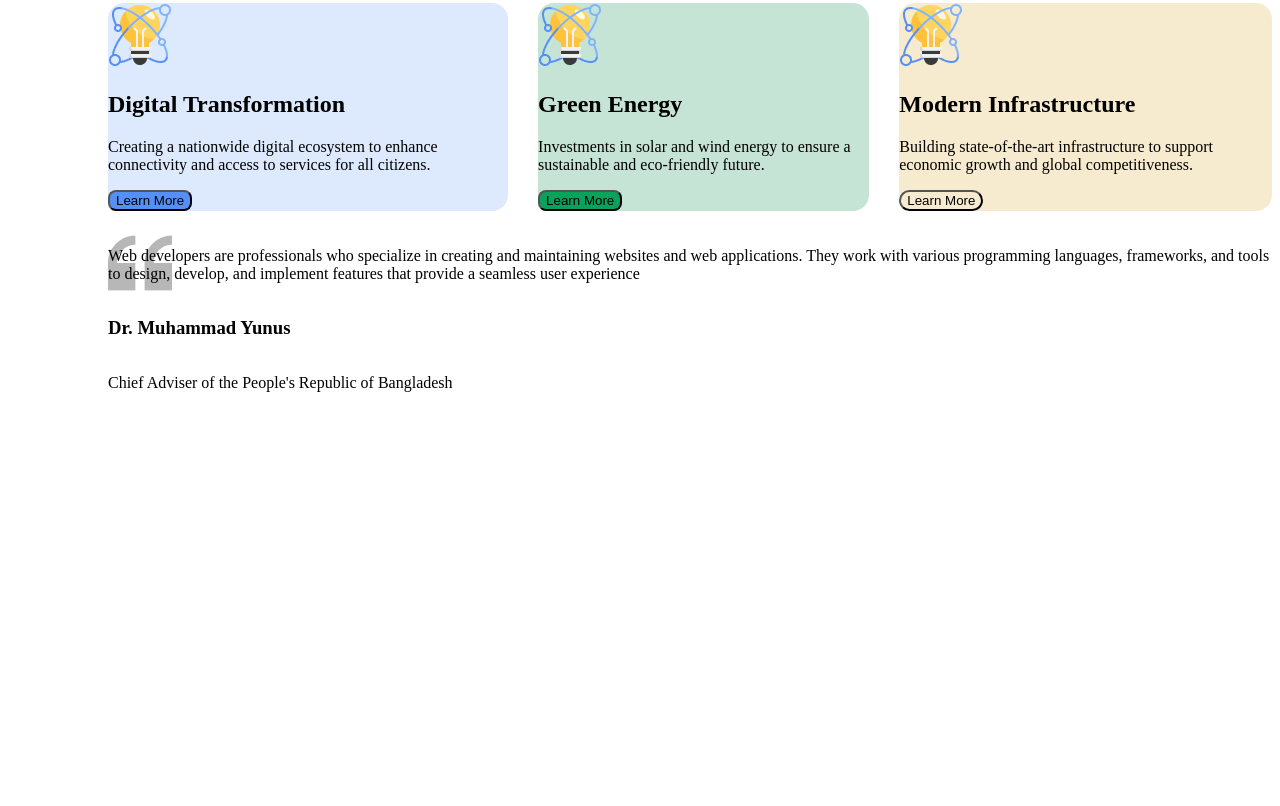
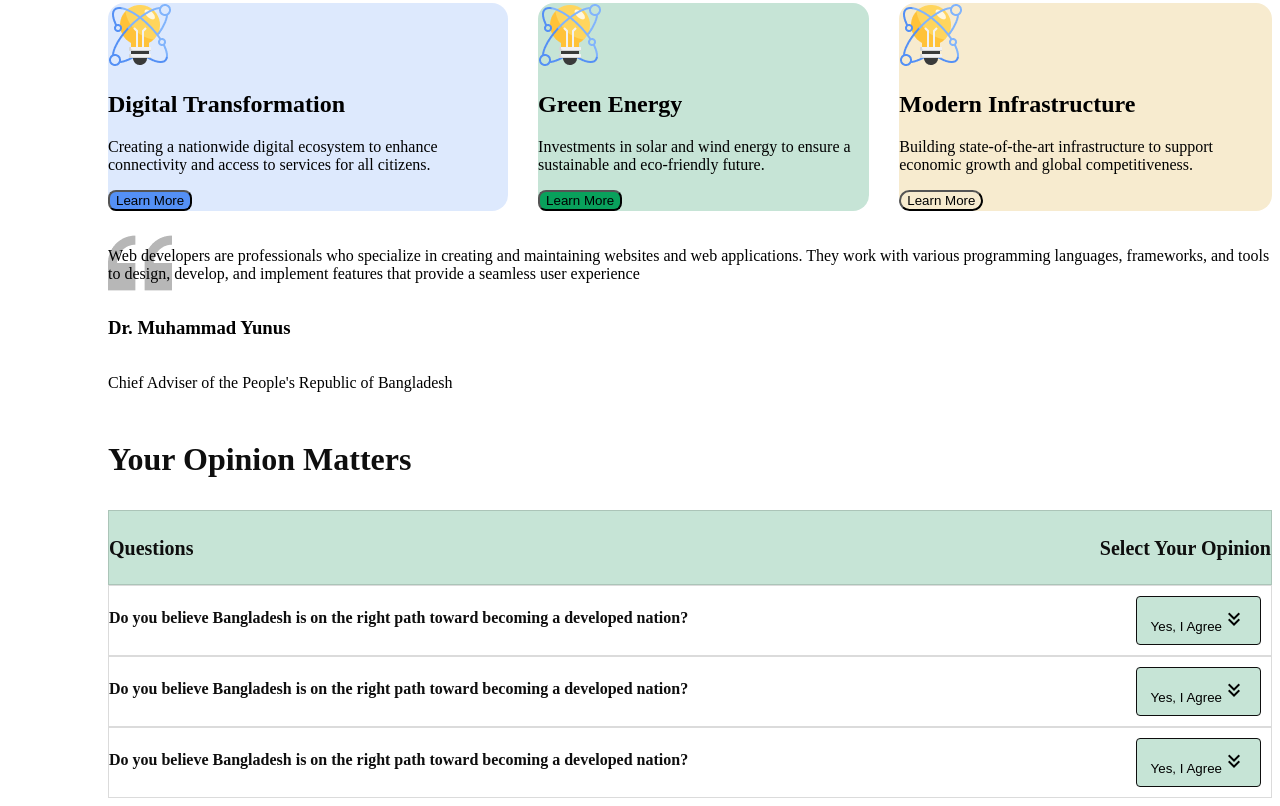
Before and after one commit to FAHAD321RCF/ph-assignment1, a plain HTML site: page index.html in a window 1280 px wide. Shown: the part 1322-2128 px from the top of the page. Before the commit the page ends 1738 px from the top, so only its background shows below. Drawn offline with nearby package versions, Linux system fonts and the light colour scheme.

Commit message:
first commit

```diff
--- a/index.html
+++ b/index.html
@@ -4,6 +4,7 @@
     <meta charset="UTF-8">
     <meta name="viewport" content="width=device-width, initial-scale=1.0">
     <title>My first assignment</title>
+    <link rel="stylesheet" href="https://fonts.googleapis.com/css2?family=Material+Symbols+Outlined:opsz,wght,FILL,GRAD@24,400,0,0&icon_names=keyboard_double_arrow_down" />
     <link rel="stylesheet" href="./style/style.css">
 
 </head>
@@ -93,6 +94,32 @@
 
 </div>
  </section>
+ <section>
+
+    <h3 class="header5">Your Opinion Matters</h3>
+    <div class="ques">
+        <h4>Questions</h4>
+        <h4>Select Your Opinion</h4>
+    </div>
+    <div class="do">
+        <h4>Do you believe Bangladesh is on the right path toward becoming a developed nation?</h4>
+        <button class="agr">Yes, I Agree<span class="material-symbols-outlined">
+            keyboard_double_arrow_down
+            </span></button>
+    </div>
+    <div class="do">
+        <h4>Do you believe Bangladesh is on the right path toward becoming a developed nation?</h4>
+        <button class="agr">Yes, I Agree<span class="material-symbols-outlined">
+            keyboard_double_arrow_down
+            </span></button>
+    </div>
+    <div class="do">
+        <h4>Do you believe Bangladesh is on the right path toward becoming a developed nation?</h4>
+        <button class="agr">Yes, I Agree<span class="material-symbols-outlined">
+            keyboard_double_arrow_down
+            </span></button>
+    </div>
+ </section>
     </main>
 
     <footer>
--- a/style/style.css
+++ b/style/style.css
@@ -211,3 +211,50 @@ background: rgb(247, 235, 207);
     margin-left: 100px;
 
 }
+
+.ques{
+
+    display: flex;
+    justify-content: space-between;
+    box-sizing: border-box;
+border: 1px solid rgba(14, 14, 14, 0.15);
+background: rgb(198, 228, 214);
+color: rgb(14, 14, 14);
+font-family: Fira Sans;
+font-size: 20px;
+font-weight: 600;
+line-height: 20px;
+letter-spacing: 0%;
+text-align: left;
+margin-left:100px;
+}
+.do{
+
+    display: flex;
+    justify-content: space-between;
+    margin-left: 100px;
+    box-sizing: border-box;
+border: 1px solid rgba(14, 14, 14, 0.15);
+background: rgba(255, 255, 255, 0.1);
+color: rgb(14, 14, 14);
+font-family: Fira Sans;
+font-size: 16px;
+font-weight: 600;
+line-height: 19px;
+letter-spacing: 0%;
+text-align: left;
+}
+
+.agr{
+
+    box-sizing: border-box;
+border: 1px solid rgb(14, 14, 14);
+border-radius: 4px;
+
+background: rgb(198, 228, 214);
+gap: 12;
+margin-top: 10px;
+margin-right:10px;
+margin-bottom:10px;
+padding: 10px 14px 10px 14px;
+}
```
